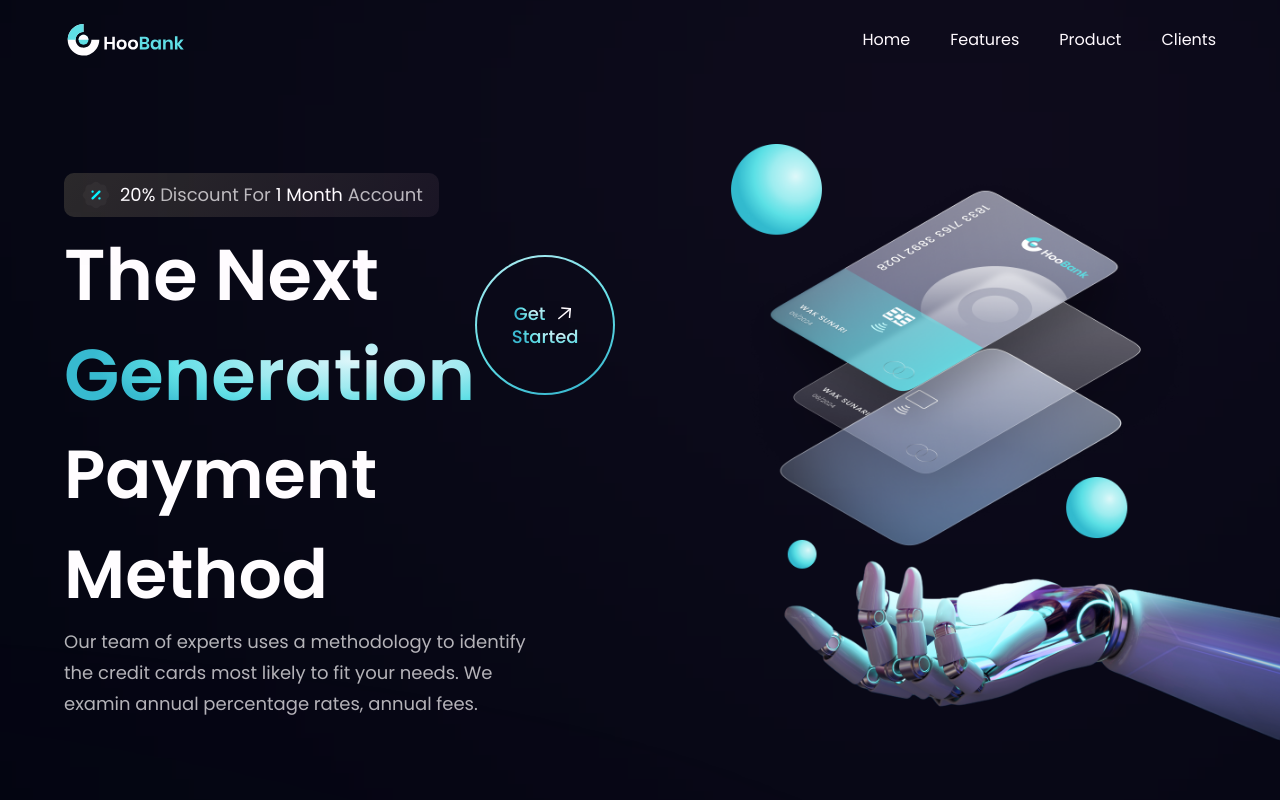
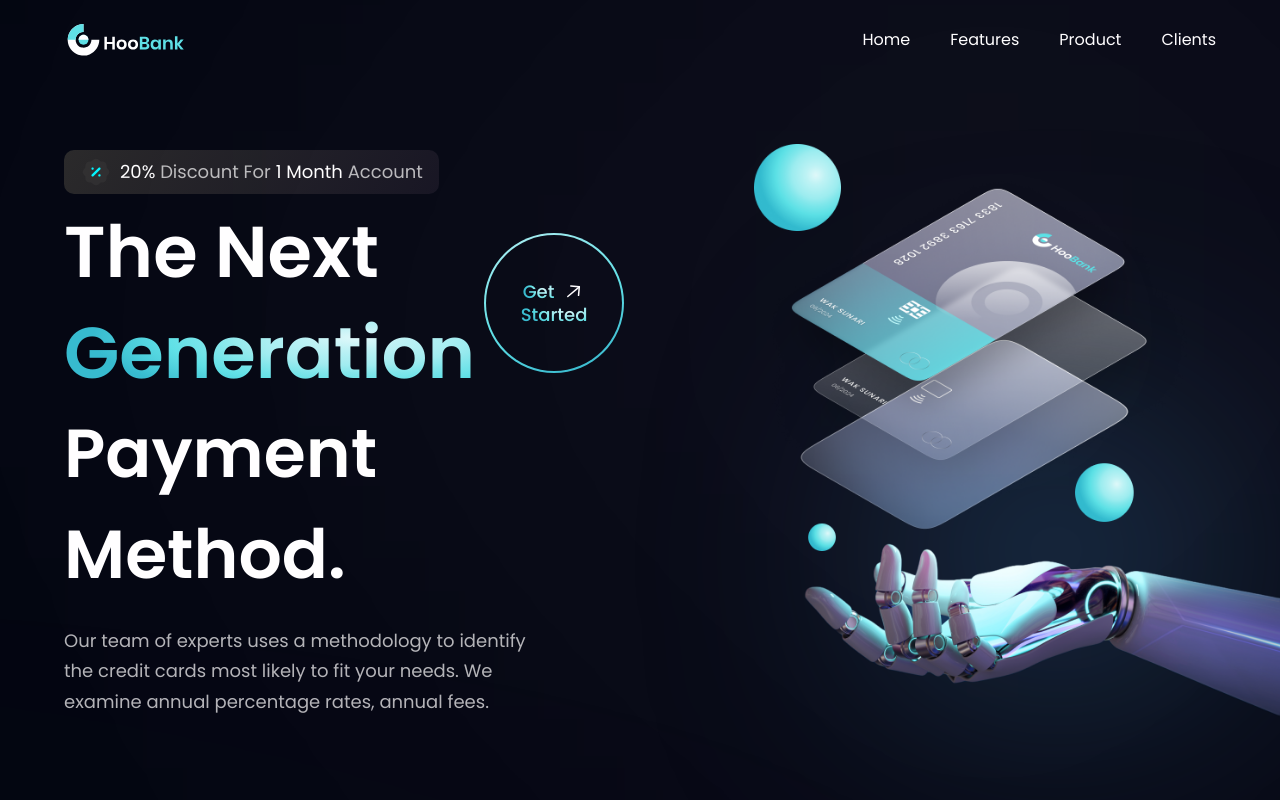
Before and after one commit to JCYhapon/modern-app, a React (Vite) app in the folder modern_app/: page / in a window 1280 px wide. Shown: the top 800 px of the page. Built offline with nearby package versions, Linux system fonts and the light colour scheme.

Commit message:
Changed the website title

```diff
--- a/modern_app/index.html
+++ b/modern_app/index.html
@@ -4,7 +4,7 @@
     <meta charset="UTF-8" />
     <link rel="icon" type="image/svg+xml" href="/vite.svg" />
     <meta name="viewport" content="width=device-width, initial-scale=1.0" />
-    <title>Modern App Project</title>
+    <title>HooBank</title>
   </head>
   <body>
     <div id="root"></div>
--- a/modern_app/src/components/Hero.jsx
+++ b/modern_app/src/components/Hero.jsx
@@ -1,4 +1,3 @@
-import React from "react";
 import styles from "../style";
 import { discount, robot } from "../assets";
 import GetStarted from "./GetStarted";
@@ -15,39 +14,49 @@ const Hero = () => {
         <div className="flex flex-row items-center py-[6px] px-4 bg-discount-gradient rounded-[10px] mb-2">
           <img src={discount} alt="discount" className="w-[32px] h-[32px]" />
           <p className={`${styles.paragraph} ml-2`}>
-            <span className="text-white">20% </span>Discount For{" "}
+            <span className="text-white">20%</span> Discount For{" "}
             <span className="text-white">1 Month</span> Account
           </p>
         </div>
 
         <div className="flex flex-row justify-between items-center w-full">
-          <h1 className="flex-1 font-poppins font-semibold ss:text-[72px] text-[52px] text-white ss:leading-[100px] leading-[75px]">
+          <h1 className="flex-1 font-poppins font-semibold ss:text-[72px] text-[52px] text-white ss:leading-[100.8px] leading-[75px]">
             The Next <br className="sm:block hidden" />{" "}
-            <span className="text-gradient">Generation</span> <br />
+            <span className="text-gradient">Generation</span>{" "}
           </h1>
-          <div className="ss:flex hidden md-mr-4 mr-0">
+          <div className="ss:flex hidden md:mr-4 mr-0">
             <GetStarted />
           </div>
         </div>
 
-        <h1 className=" font-poppins font-semibold ss:text-[68px] text-[52px] text-white ss:leading-[100px] leading-[75px] w-full">
-          {" "}
-          Payment Method
+        <h1 className="font-poppins font-semibold ss:text-[68px] text-[52px] text-white ss:leading-[100.8px] leading-[75px] w-full">
+          Payment Method.
         </h1>
-        <p className={`${styles.paragraph} max-w-[470px] mt-0.5`}>
+        <p className={`${styles.paragraph} max-w-[470px] mt-5`}>
           Our team of experts uses a methodology to identify the credit cards
-          most likely to fit your needs. We examin annual percentage rates,
+          most likely to fit your needs. We examine annual percentage rates,
           annual fees.
         </p>
       </div>
 
-      <div>
+      <div
+        className={`flex-1 flex ${styles.flexCenter} md:my-0 my-10 relative`}
+      >
         <img
           src={robot}
           alt="billing"
           className="w-[100%] h-[100%] relative z-[5]"
         />
+
+        {/* gradient start */}
         <div className="absolute z-[0] w-[40%] h-[35%] top-0 pink__gradient" />
+        <div className="absolute z-[1] w-[80%] h-[80%] rounded-full white__gradient bottom-40" />
+        <div className="absolute z-[0] w-[50%] h-[50%] right-20 bottom-20 blue__gradient" />
+        {/* gradient end */}
+      </div>
+
+      <div className={`ss:hidden ${styles.flexCenter}`}>
+        <GetStarted />
       </div>
     </section>
   );
```
